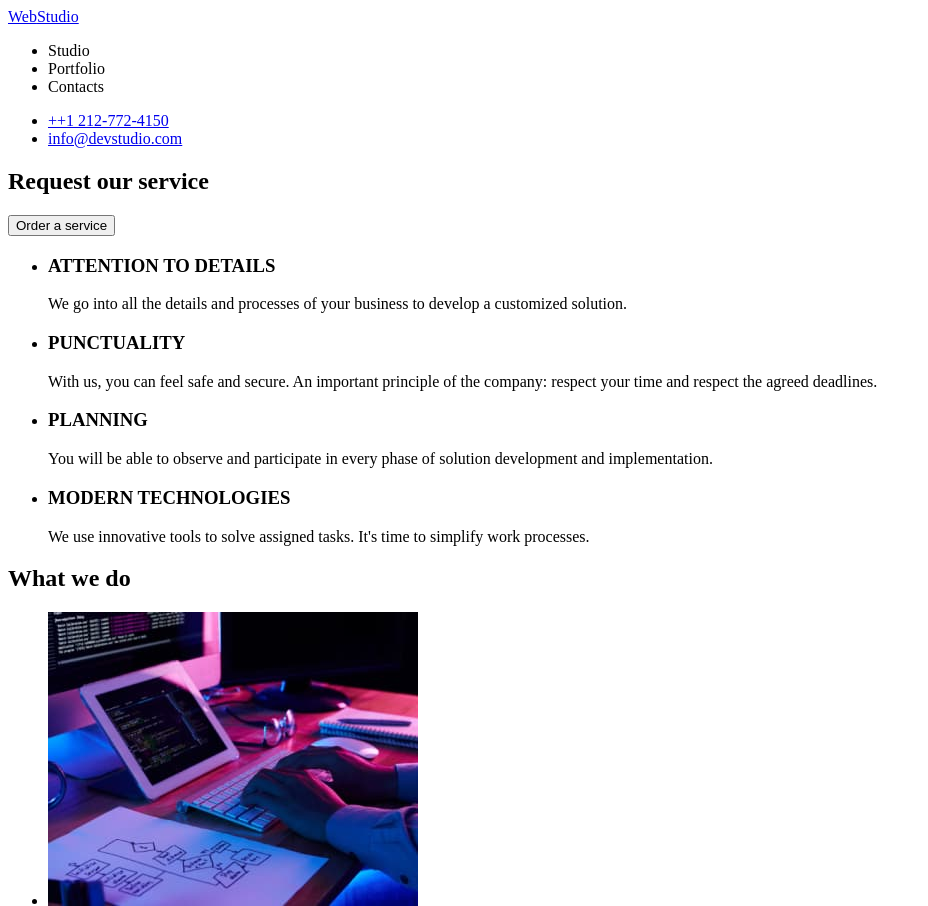
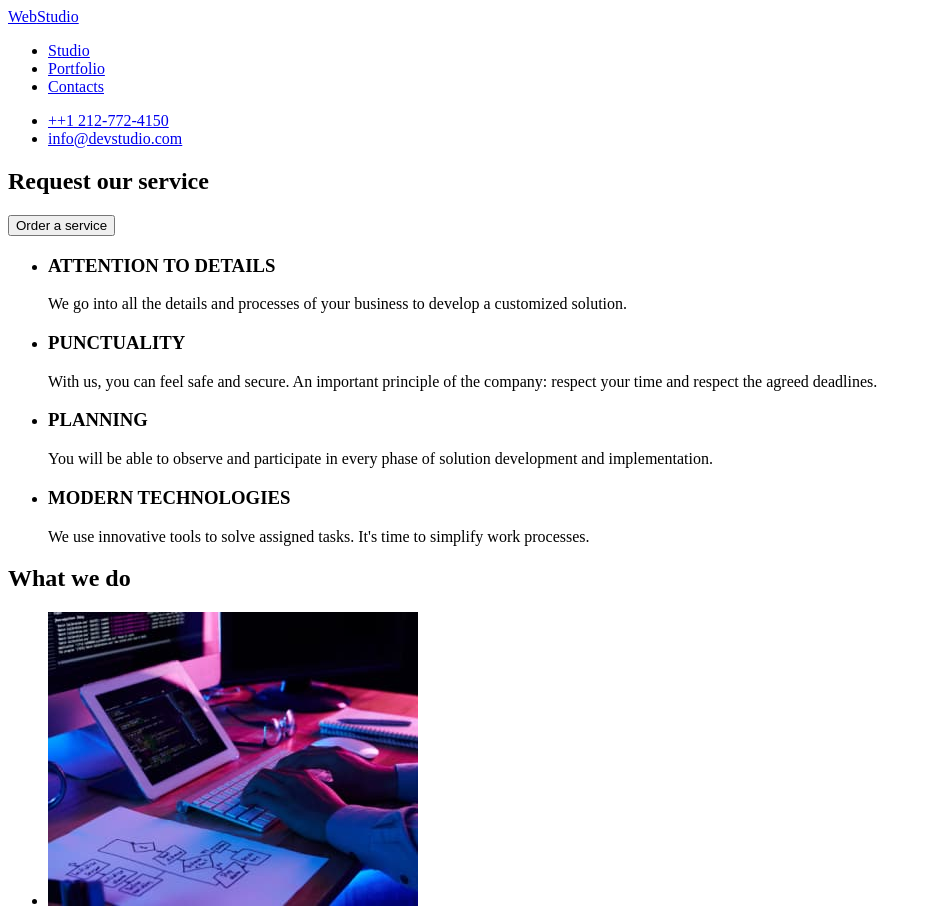
Before and after one commit to WiktorPospiech/goit-markup-hw-01, a plain HTML site: page index.html in a window 1280 px wide. Shown: the top 906 px of the page, without its empty margins (0-928 px from the left). Drawn offline with Linux system fonts and the light colour scheme.

Commit message:
last corrections

```diff
--- a/index.html
+++ b/index.html
@@ -13,9 +13,9 @@
           Web<span>Studio</span>
         </a>
         <ul>
-          <li>Studio</li>
-          <li>Portfolio</li>
-          <li>Contacts</li>
+          <li><a href="index.html">Studio</a></li>
+          <li><a href="index.html">Portfolio</a></li>
+          <li><a href="index.html">Contacts</a></li>
         </ul>
       </nav>
       <ul>
@@ -37,7 +37,6 @@
               develop a customized solution.
             </p>
           </li>
-
           <li>
             <h3>PUNCTUALITY</h3>
             <p>
@@ -45,7 +44,6 @@
               the company: respect your time and respect the agreed deadlines.
             </p>
           </li>
-
           <li>
             <h3>PLANNING</h3>
             <p>
@@ -53,7 +51,6 @@
               solution development and implementation.
             </p>
           </li>
-
           <li>
             <h3>MODERN TECHNOLOGIES</h3>
             <p>
@@ -102,7 +99,6 @@
               width="270"
               height="260"
             />
-
             <h3>Christopher Walker</h3>
             <p>Product Designer</p>
           </li>
@@ -113,7 +109,6 @@
               width="270"
               height="260"
             />
-
             <h3>Kylie Evans</h3>
             <p>Frontend Developer</p>
           </li>
@@ -124,7 +119,6 @@
               width="270"
               height="260"
             />
-
             <h3>Ryan Harris</h3>
             <p>Marketing</p>
           </li>
@@ -135,7 +129,6 @@
               width="270"
               height="260"
             />
-
             <h3>Tyler Moore</h3>
             <p>UI Designer</p>
           </li>
@@ -148,7 +141,7 @@
       </a>
       <address>
         <ul>
-          <li><p>695 Park Ave, New York, NY 10065, United States</p></li>
+          <li>695 Park Ave, New York, NY 10065, United States</li>
           <li><a href="tel:+1212-772-4150">++1 212-772-4150</a></li>
           <li><a href="mailto:info@devstudio.com">info@devstudio.com</a></li>
         </ul>
```
Also changed, not shown: vscode/settings.json (deleted).
